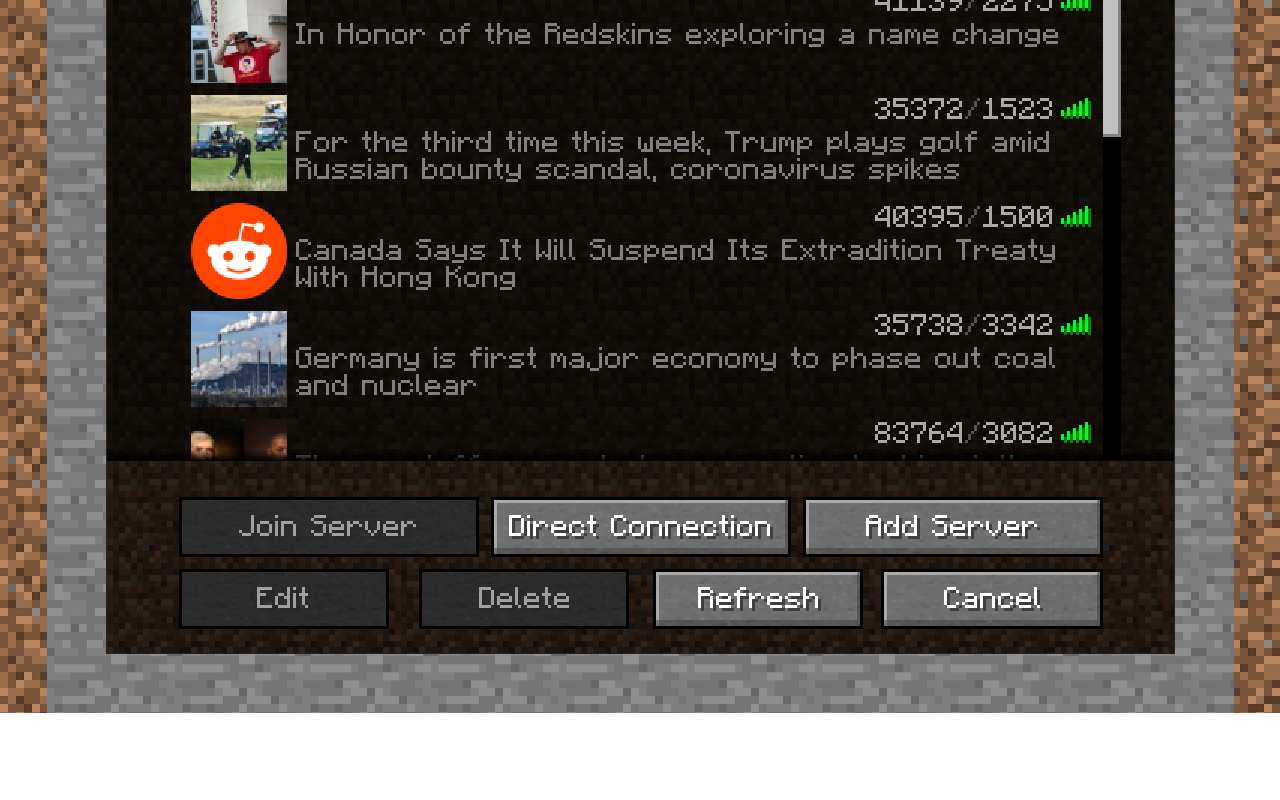
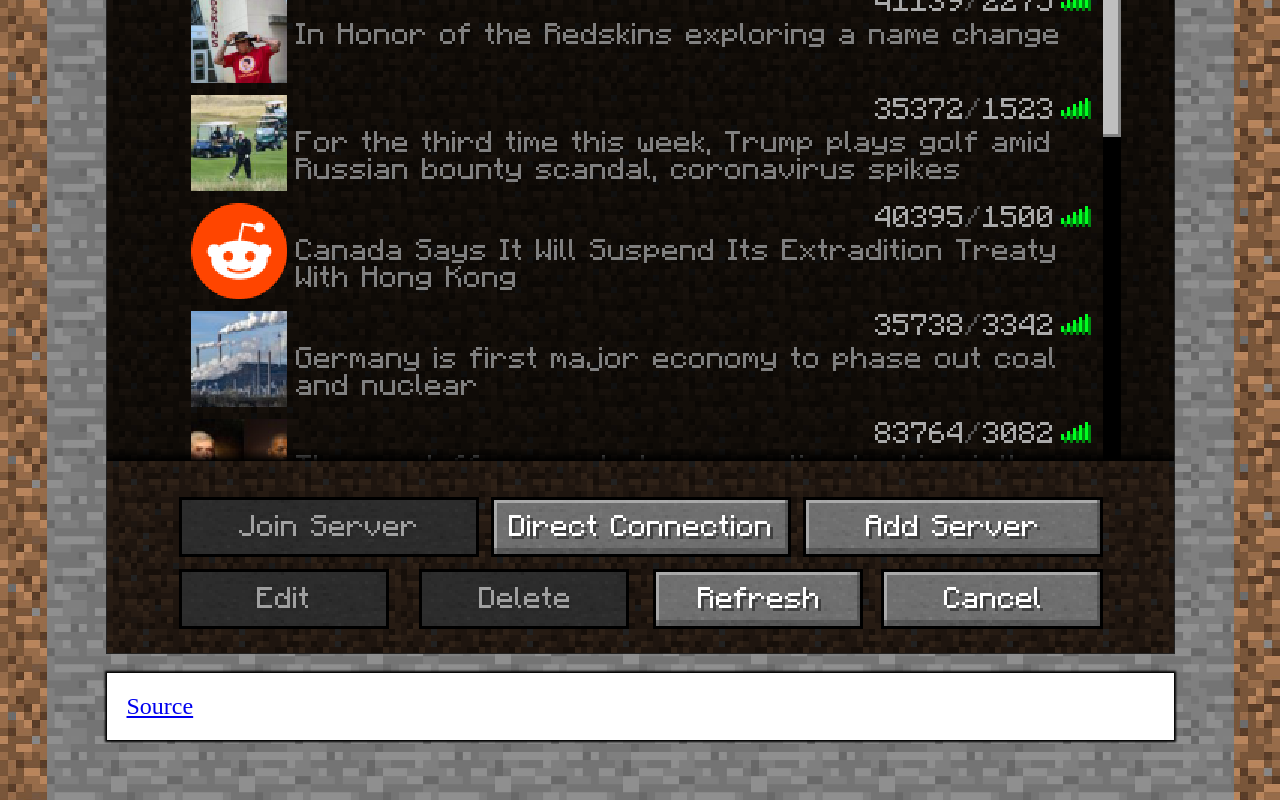
Before and after one commit to ted537/mc-reddit, a plain HTML site: page site/index.html in a window 1280 px wide. Shown: the part 1488-2288 px from the top of the page. Before the commit the page ends 2201 px from the top, so only its background shows below. Drawn offline with Linux system fonts and the light colour scheme.

Commit message:
added source link

```diff
--- a/site/index.html
+++ b/site/index.html
@@ -29,6 +29,11 @@
                 <div class='container'>
                     <img src='img/screenshot.png' class='big-img' />
                 </div>
+                <div class='text-box'>
+                    <span>
+                        <a href='https://github.com/ted537/mc-reddit'>Source</a>
+                    </span>
+                </div>
             </div>
         </div>
     </body>
```
